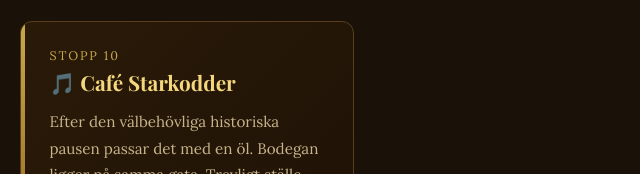
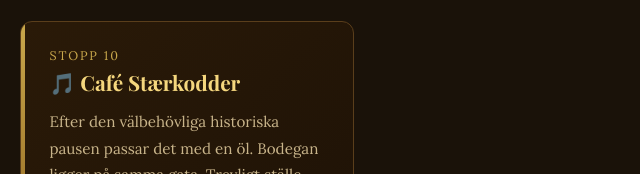
Before and after one commit to HiStevie/Bodegatur, a plain HTML site: page index.html in a window 1280 px wide. Shown: the part 2186-2360 px from the top of the page, 453-1093 px from the left. Drawn offline with nearby package versions, Linux system fonts and the light colour scheme.

Commit message:
Update index.html

```diff
--- a/index.html
+++ b/index.html
@@ -380,7 +380,7 @@
 
     <div class="stop-card">
       <div class="stop-number">Stopp 10</div>
-      <h3>🎵 Café Starkodder</h3>
+      <h3>🎵 Café Stærkodder</h3>
       <p>Efter den välbehövliga historiska pausen passar det med en öl. Bodegan ligger på samma gata. Trevligt ställe — bartendern spolar förbi dina låtar på jukeboxen om du önskar något inspelat efter '63.</p>
     </div>
 
```
